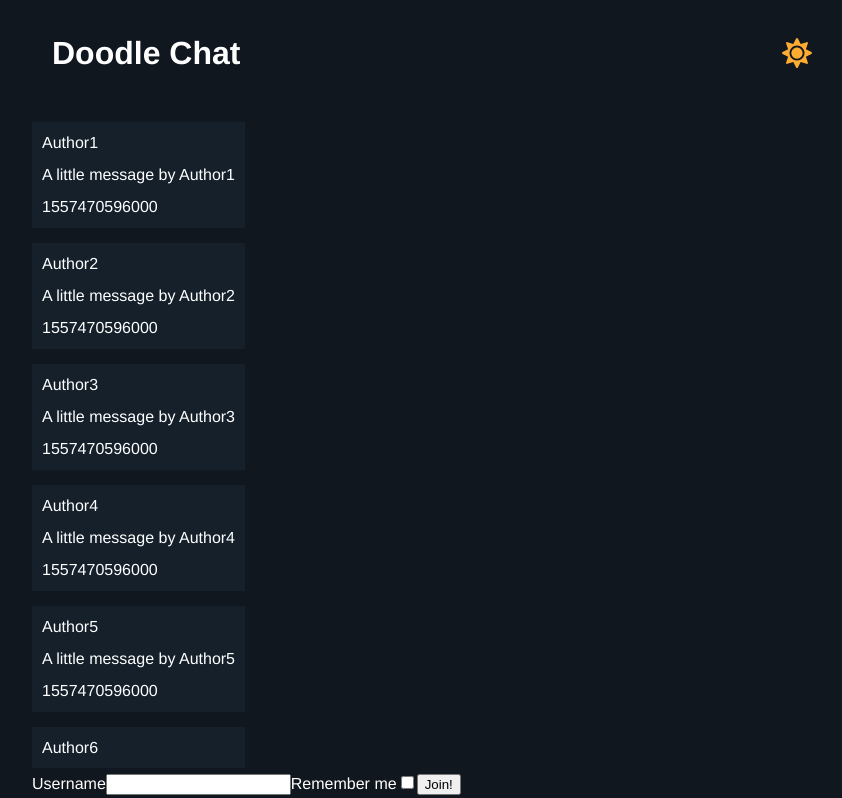
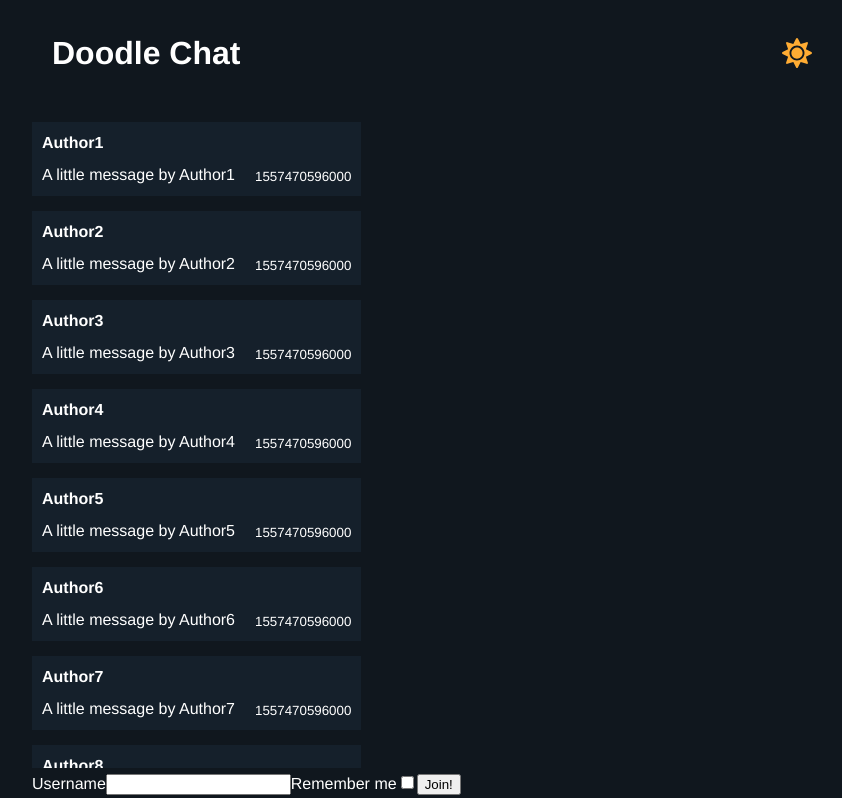
Before and after one commit to robinmetral/yaca, a React (Create React App) app: page / in a window 1280 px wide. Shown: the top 798 px of the page, without its empty margins (208-1050 px from the left). Built offline with nearby package versions, Linux system fonts and the light colour scheme; a web font is replaced by a local one.

Commit message:
Lay out Message contents

```diff
--- a/src/components/Message.js
+++ b/src/components/Message.js
@@ -8,19 +8,35 @@ const Container = styled.div`
 
 const Box = styled.div`
   background: ${({ theme }) => theme.box};
-  max-width: 30rem;
+  max-width: 40rem;
   padding: 0.5rem 1rem;
   margin-left: ${({ own }) => (own ? "auto" : "0")};
+  display: flex;
+  flex-direction: column;
+`;
+
+const Author = styled.span`
+  font-weight: 600;
+`;
+
+const Body = styled.div`
+  display: flex;
+  justify-content: space-between;
+`;
+
+const Time = styled.small`
+  margin-left: 2rem;
+  align-self: flex-end;
 `;
 
 const Message = ({ message, author }) => (
   <Container>
     <Box own={message.author === author ? true : false}>
-      {message.author}
-      <br />
-      {message.message}
-      <br />
-      {message.timestamp}
+      <Author>{message.author}</Author>
+      <Body>
+        {message.message}
+        <Time>{message.timestamp}</Time>
+      </Body>
     </Box>
   </Container>
 );
```
